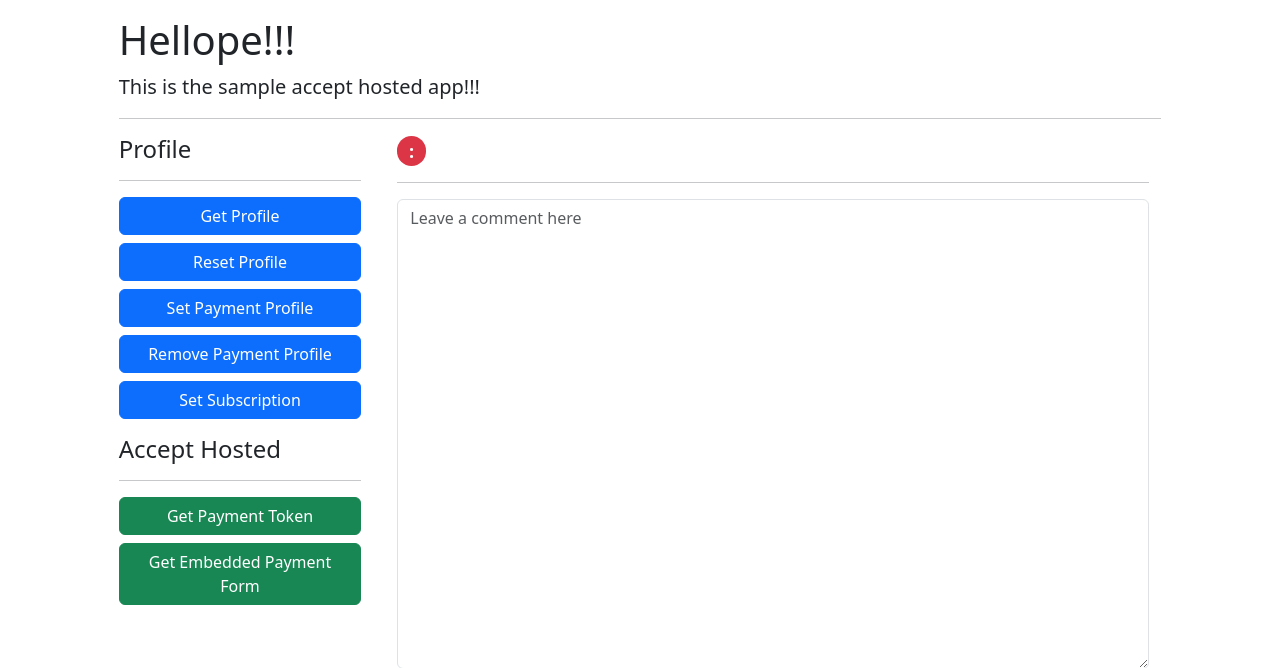
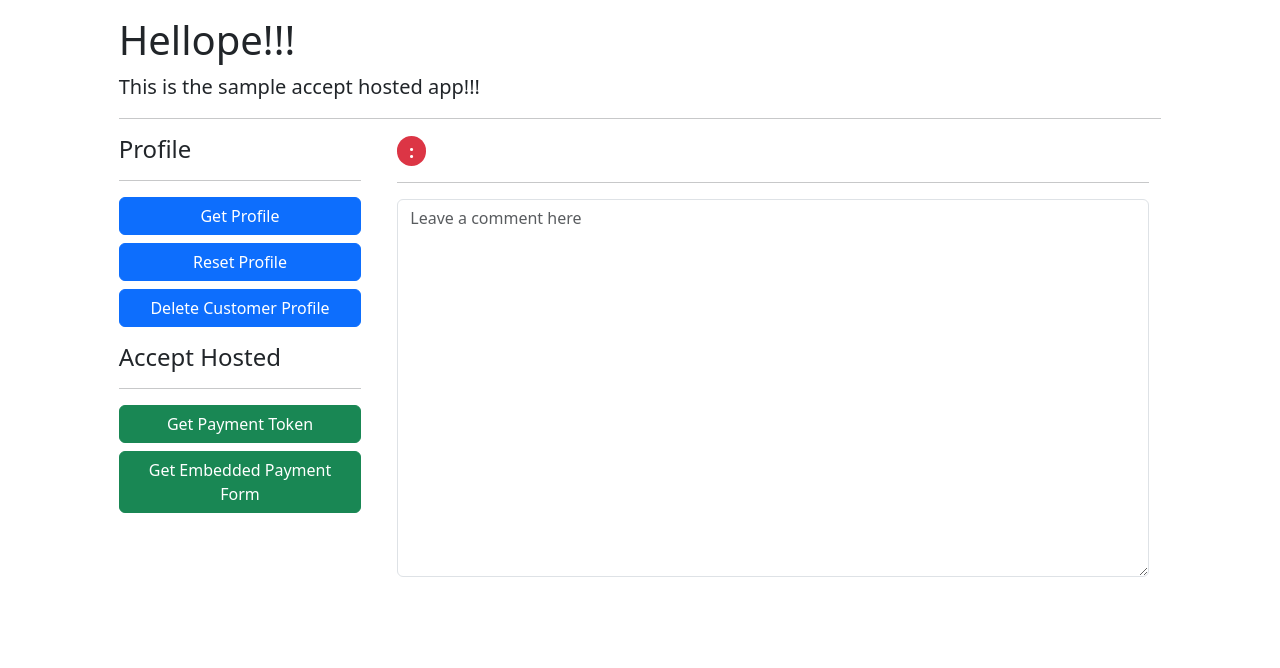
Before and after one commit to rlm8291/authorize_test, a Flask app: template templates/main.html in a window 1280 px wide. Shown: the top 668 px of the page. Run offline with Flask 3, Linux system fonts and the light colour scheme; the template is opened without the code that fills it, so the values that code supplies are empty.

Commit message:
Update /delete With a New Response + Target Functionality

```diff
--- a/app.py
+++ b/app.py
@@ -24,10 +24,10 @@ def find():
     return render_template("response.html", response=customer)
 
 
-@app.route("/delete")
+@app.route("/delete", methods=["DELETE"])
 def delete():
-    delete_customer(profile["id"])
-    return render_template("delete.html")
+    deleted_customer = delete_customer(profile["id"])
+    return render_template("response.html", response=deleted_customer)
 
 
 @app.route("/payment")
--- a/templates/actions.html
+++ b/templates/actions.html
@@ -3,9 +3,10 @@
 <div class='d-grid gap-2 mb-3'>
     <button class="btn btn-primary" hx-get="/find" hx-target="#response_message" hx-swap="outerHTML">Get Profile</button>
     <button class="btn btn-primary">Reset Profile</button>
-    <button class="btn btn-primary">Set Payment Profile</button>
+    <button class="btn btn-primary" hx-delete="/delete" hx-target="#response_message">Delete Customer Profile</button>
+    <!-- <button class="btn btn-primary">Set Payment Profile</button>
     <button class="btn btn-primary">Remove Payment Profile</button>
-    <button class="btn btn-primary">Set Subscription</button>
+    <button class="btn btn-primary">Set Subscription</button> -->
 </div>
 <h4>Accept Hosted</h4>
 <hr>
```
Also changed, not shown: funcs.py (+7 -5 lines).
